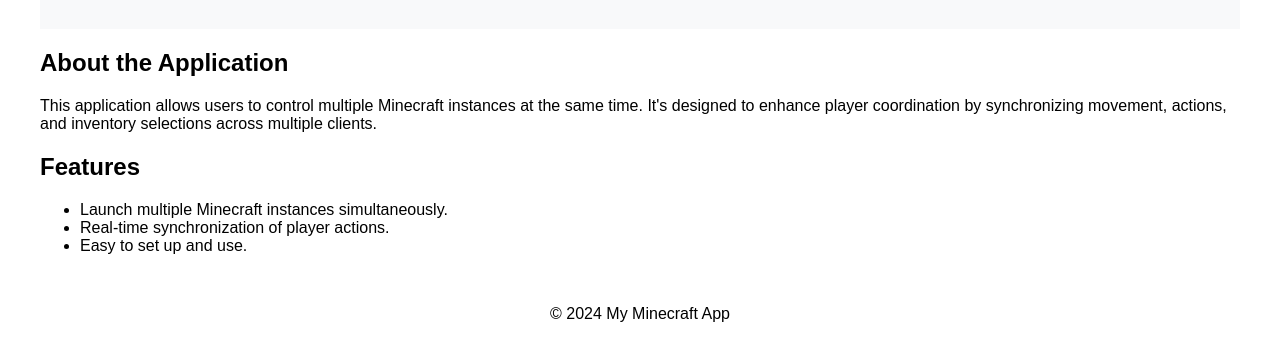
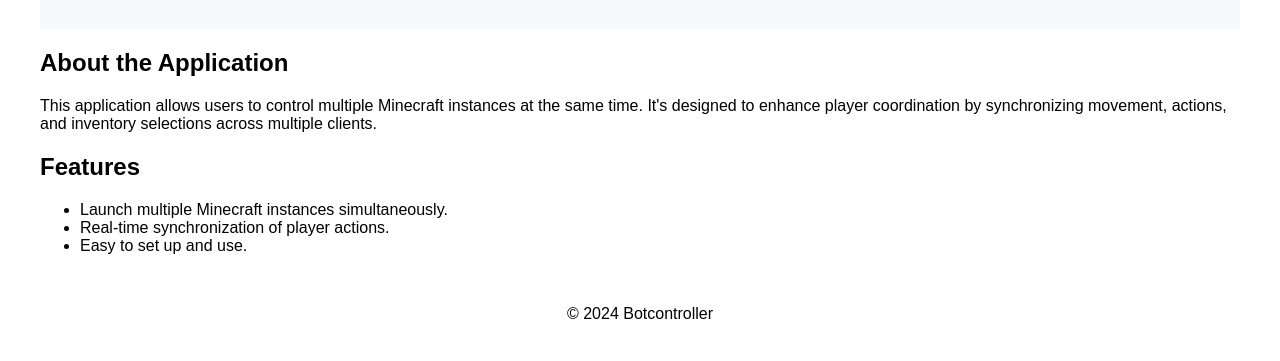
Before and after one commit to LikeCommandBlock/LikeCommandBlock.github.io, a plain HTML site: page index.html in a window 1280 px wide. Shown: the part 111-472 px from the top of the page. Drawn offline with Linux system fonts and the light colour scheme.

Commit message:
Update index.html

```diff
--- a/index.html
+++ b/index.html
@@ -3,7 +3,7 @@
 <head>
     <meta charset="UTF-8">
     <meta name="viewport" content="width=device-width, initial-scale=1.0">
-    <title>My Minecraft App</title>
+    <title>Botcontroller</title>
     <style>
         body {
             font-family: Arial, sans-serif;
@@ -43,7 +43,7 @@
     </section>
 
     <footer>
-        <p>&copy; 2024 My Minecraft App</p>
+        <p>&copy; 2024 Botcontroller</p>
     </footer>
 </body>
 </html>
```
